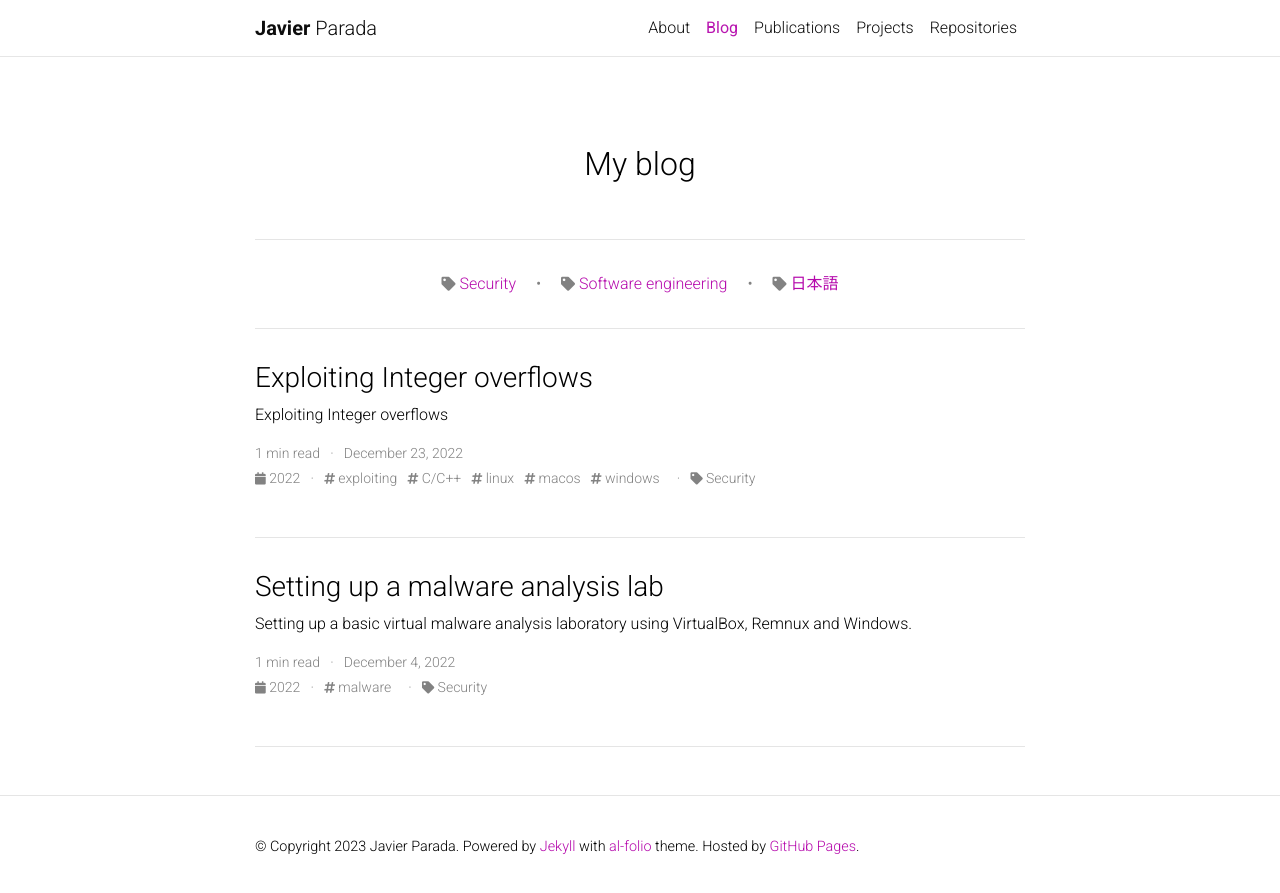
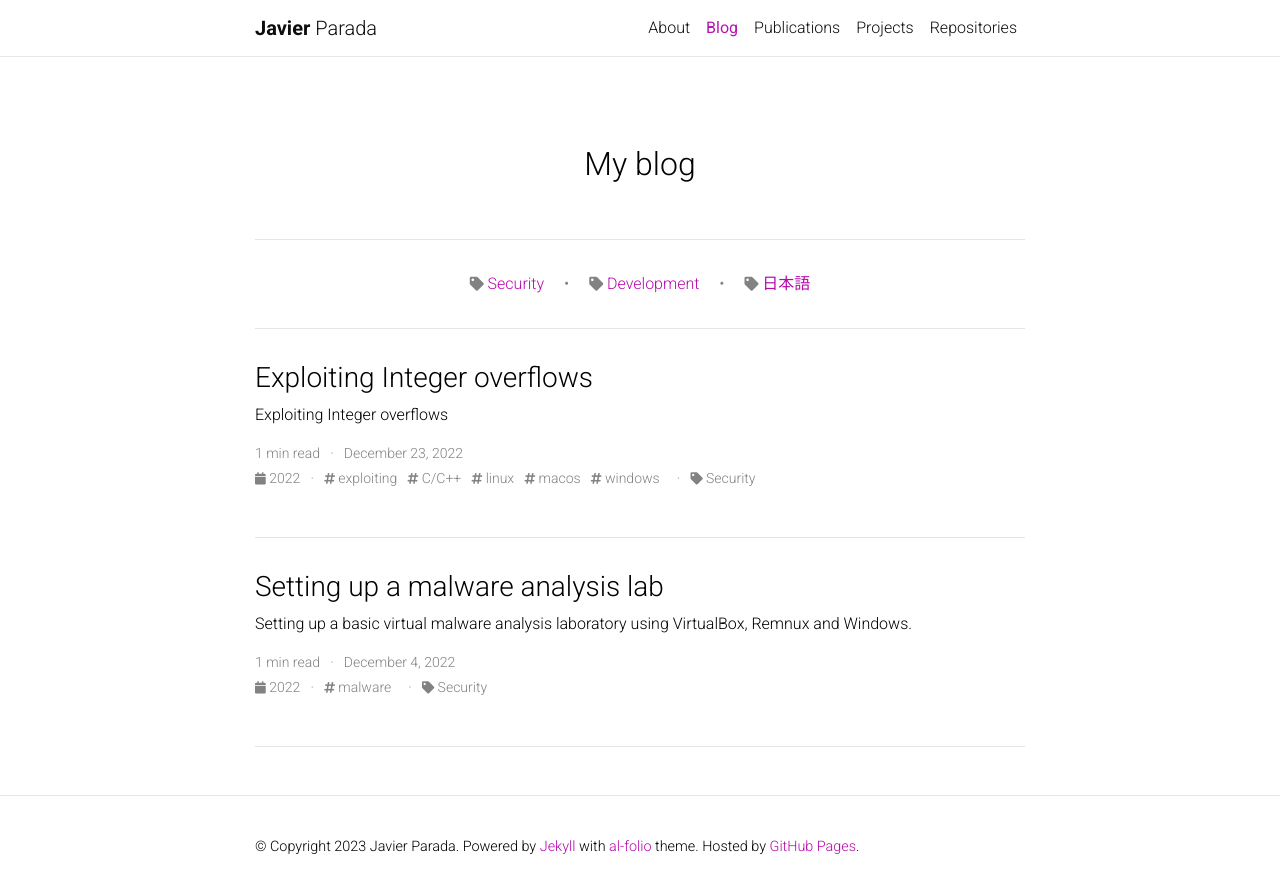
Before and after one commit to jparadadev/jparadadev.github.io, a Jekyll site: the page built from blog/index.html, in a window 1280 px wide. Shown: the top 893 px of the page. Built offline with Jekyll 4.4.1, drawn with Linux system fonts in a browser that asks for light colours; the list of posts is cut into pages by our own code; comment, search, counter and statistics services are not loaded; a style sheet for code colours, icons or effects is not loaded.

Commit message:
update categories

```diff
--- a/_config.yml
+++ b/_config.yml
@@ -223,7 +223,7 @@
     category: '/blog/category/:name/'
 
 display_tags: ['Malware'] # this tags will be dispalyed on the front page of your blog
-display_categories: ['Security', 'Software engineering', '日本語'] # this tags will be dispalyed on the front page of your blog
+display_categories: ['Security', 'Development', '日本語'] # this tags will be dispalyed on the front page of your blog
 
 # -----------------------------------------------------------------------------
 # Jekyll Scholar
```
